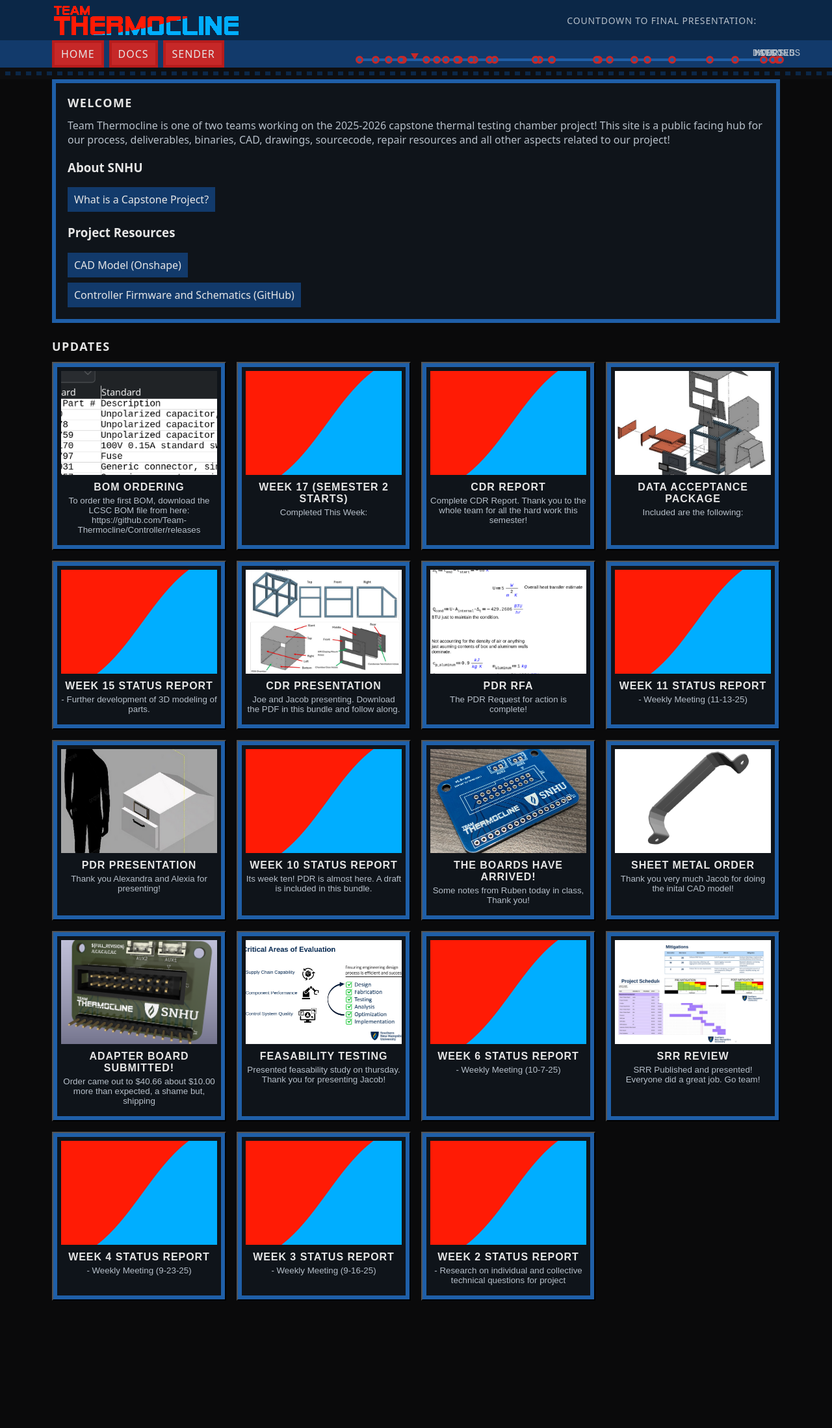
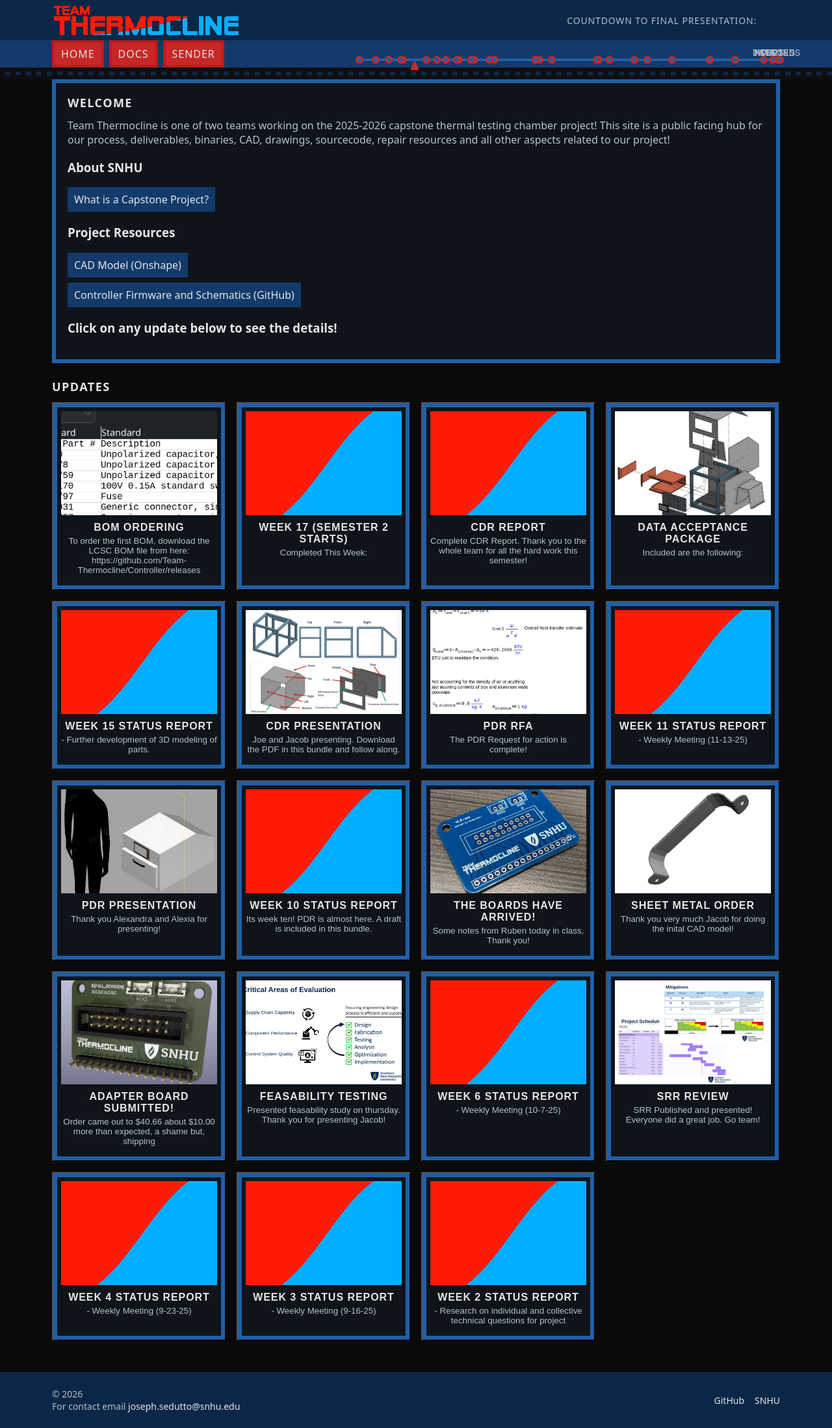
Before and after one commit to Team-Thermocline/team-thermocline.github.io, a Svelte app: page / in a window 1280 px wide. Shown: the whole page at 65% size. Before the commit the page ends 2002 px from the top, so only its background shows below. Built offline with nearby package versions, Linux system fonts and the light colour scheme.

Commit message:
Add footer

```diff
--- a/src/App.svelte
+++ b/src/App.svelte
@@ -146,6 +146,8 @@
           >
         </li>
       </ul>
+
+      <h3>Click on any update below to see the details!</h3>
     </section>
 
     <section class="updates">
@@ -185,6 +187,18 @@
   {/if}
 </main>
 
+<footer class="footer">
+  <div class="container">
+    <div class="footer-content">
+      <span>© 2026<br>For contact email <a href="mailto:joseph.sedutto@snhu.edu">joseph.sedutto@snhu.edu</a></span>
+      <div class="footer-links">
+        <a href="https://github.com/Team-Thermocline/thermocline.github.io" target="_blank" rel="noopener noreferrer">GitHub</a>
+        <a href="https://www.snhu.edu/" target="_blank" rel="noopener noreferrer">SNHU</a>
+      </div>
+    </div>
+  </div>
+</footer>
+
 {#if active}
   <div
     class="modal-backdrop"
--- a/src/Timeline.svelte
+++ b/src/Timeline.svelte
@@ -71,7 +71,9 @@
 
 <div class="timeline-container">
   <div class="timeline-bar"></div>
-  <div class="current-arrow" style="left: {currentPosition}%"></div>
+  <div class="current-arrow" style="left: {currentPosition}%" role="button" tabindex="0">
+    <span class="event-tooltip">now</span>
+  </div>
   {#each events as event}
     <div
       class="event-ball"
@@ -104,13 +106,26 @@
   .current-arrow {
     position: absolute;
     top: 50%;
-    transform: translate(-50%, -100%);
+    transform: translate(-50%, 0);
     width: 0;
     height: 0;
-    border-left: 6px solid transparent;
-    border-right: 6px solid transparent;
-    border-top: 10px solid var(--red-600);
+    border-left: 7px solid transparent;
+    border-right: 7px solid transparent;
+    border-bottom: 16px solid var(--red-600);
     z-index: 15;
+    cursor: pointer;
+  }
+
+  .current-arrow:hover .event-tooltip,
+  .current-arrow:focus-visible .event-tooltip {
+    opacity: 1;
+  }
+
+  .current-arrow .event-tooltip {
+    bottom: auto;
+    top: 100%;
+    margin-bottom: 20px;
+    margin-top: 30px;
   }
 
   .event-ball {
--- a/src/styles.css
+++ b/src/styles.css
@@ -16,6 +16,10 @@
   margin: 0;
   padding: 0;
   font-family: ui-sans-serif, system-ui, -apple-system, Segoe UI, Roboto, Ubuntu, Cantarell, Noto Sans, Helvetica, Arial, Apple Color Emoji, Segoe UI Emoji;
+}
+
+a {
+  color: var(--text);
 }
 
 * {
@@ -458,3 +462,54 @@
   background: #0c0f13;
   padding: 4px 6px;
 }
+
+/* Footer */
+.footer {
+  background: var(--blue-900);
+  padding: 24px 0;
+  margin-top: 48px;
+}
+
+.footer-content {
+  display: flex;
+  justify-content: space-between;
+  align-items: center;
+  color: var(--muted);
+  font-size: 14px;
+}
+
+.footer-links {
+  display: flex;
+  gap: 16px;
+}
+
+.footer-links a {
+  color: var(--text);
+  text-decoration: none;
+  transition: opacity 0.2s;
+}
+
+.footer-links a:hover,
+.footer-links a:focus-visible {
+  opacity: 0.8;
+  outline: none;
+}
+
+.footer-content a {
+  color: var(--text);
+  text-decoration: none;
+}
+
+.footer-content a:hover,
+.footer-content a:focus-visible {
+  opacity: 0.8;
+  outline: none;
+}
+
+@media (max-width: 768px) {
+  .footer-content {
+    flex-direction: column;
+    gap: 12px;
+    text-align: center;
+  }
+}
```
